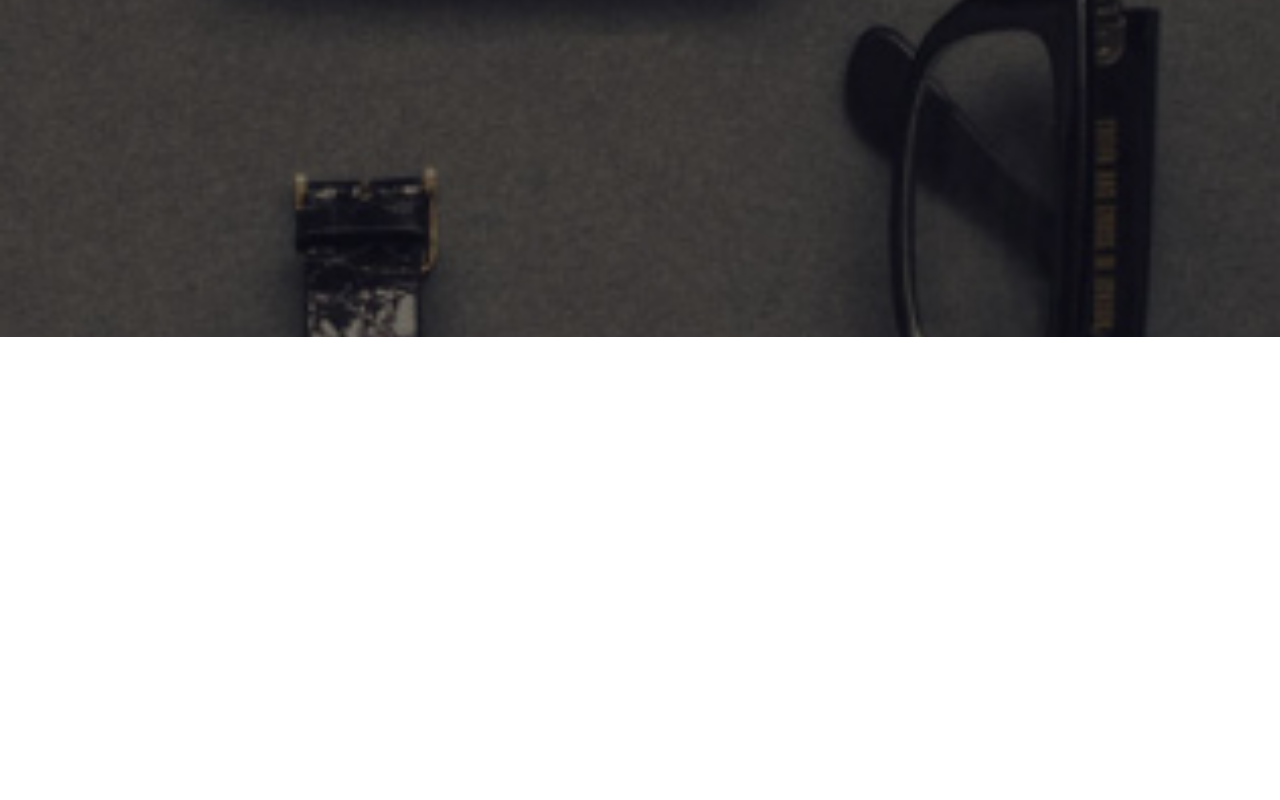
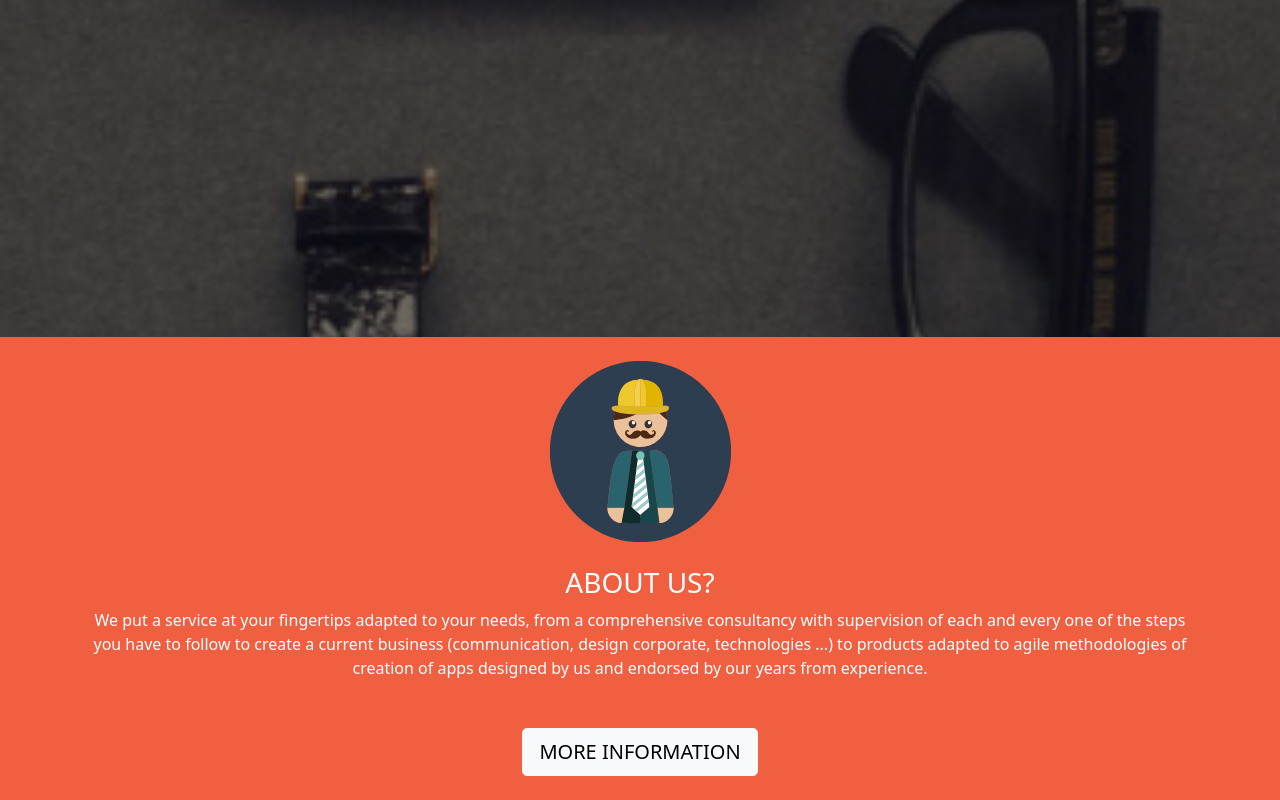
Before and after one commit to Jesus-LinaresIT/FAQ-RollerCoin1.0, a website: page Index.html in a window 1280 px wide. Shown: the part 463-1263 px from the top of the page. Before the commit the page ends 800 px from the top, so only its background shows below. Drawn offline with nearby package versions, Linux system fonts and the light colour scheme; files that its build step writes are made by us from their sources.

Commit message:
Creating section About us

```diff
--- a/Index.html
+++ b/Index.html
@@ -19,10 +19,10 @@
   </head>
   <body>
     <section class="welcomes">
+      <div class="container">
+        <!-- Nav header -->
 
-      <div class="container">
         <header class="header">
-
           <nav class="navbar navbar-expand-xl navbar-dark fixed-top">
             <div class="container-fluid">
               <a class="navbar-brand" href="#">OGAP</a>
@@ -50,16 +50,37 @@
               </div>
             </div>
           </nav>
-
         </header>
 
+    <!-- Welcome Section -->
         <div class="text-welcome text-center">
           <p class="h4">Welcome a our library!</p>
           <h1 class="display-2 mb-4">Enjoy all the information</h1>
           <a href="#" class="btn btn-primary btn-lg">Contact Us</a>
         </div>
+
     </div>
+    </section>
 
+    <!-- About Us Section -->
+    <section class="about-us py-4 text-center">
+      <div class="container">
+        <img src="assets/images/Us.svg" alt="Us" width="181px" class="img-responsive img-fluid mx-auto mb-4">
+        <h2 class="h3 text-Us">ABOUT US?</h2>
+        <p class="mb-5">
+          We put a service at your fingertips
+          adapted to your needs, from
+          a comprehensive consultancy with supervision of each and every one of the
+          steps you have to follow to create a
+          current business (communication, design
+          corporate, technologies ...) to products
+          adapted to agile methodologies of
+          creation of apps designed by us and endorsed by our years
+          from experience.
+        </p>
+        <a href="#" class="btn btn-light btn-lg">More information</a>
+
+      </div>
     </section>
 
     <script src="assets/js/jquery.min.js"></script>
--- a/assets/scss/style.scss
+++ b/assets/scss/style.scss
@@ -67,6 +67,7 @@ html{
    background-color: #F05F40;
    border-color: #c94726;
    transition: all .5s ease;
+   text-transform: uppercase;
 }
 
 .btn-primary:hover {
@@ -79,3 +80,21 @@ html{
    background-color: #f17357;
    border-color: #f34318;
 }
+
+.btn-check:checked + .btn-primary:focus, .btn-check:active + .btn-primary:focus, .btn-primary:active:focus, .btn-primary.active:focus, .show > .btn-primary.dropdown-toggle:focus {
+   box-shadow: 0 0 0 0.15rem RGB(236 55 26 / 87%);
+}
+
+// section of About us
+.about-us {
+   background: #F05F40;
+   color: #fff
+}
+
+.img-responsive{
+   display: block;
+}
+
+.btn-light{
+   text-transform: uppercase;
+}
```
Also changed, not shown: assets/css/style.css, assets/images/Asset 1.png (added), assets/images/Asset 1@2x.png (added), assets/images/Asset 1@3x.png (added), assets/images/Us.svg (added).
